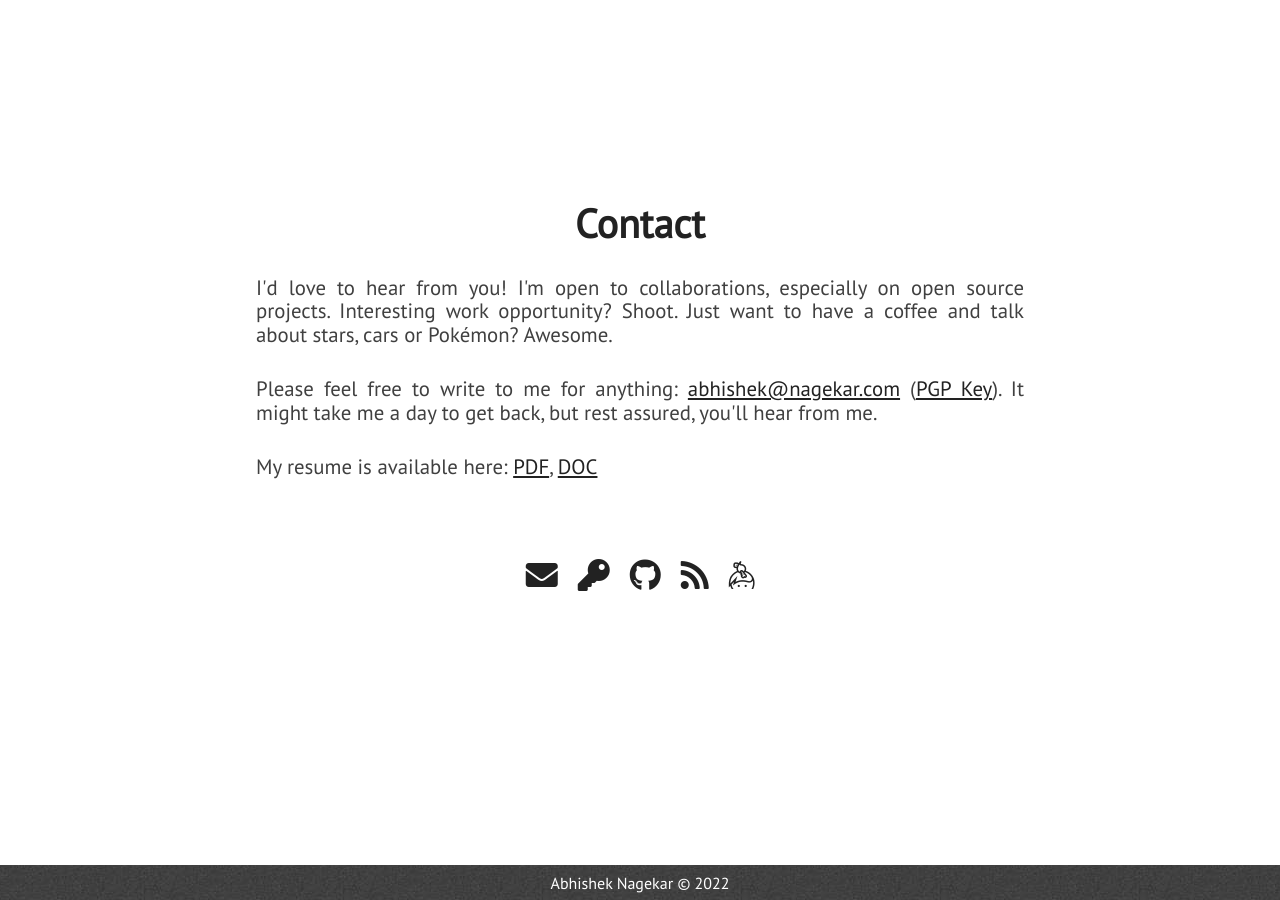
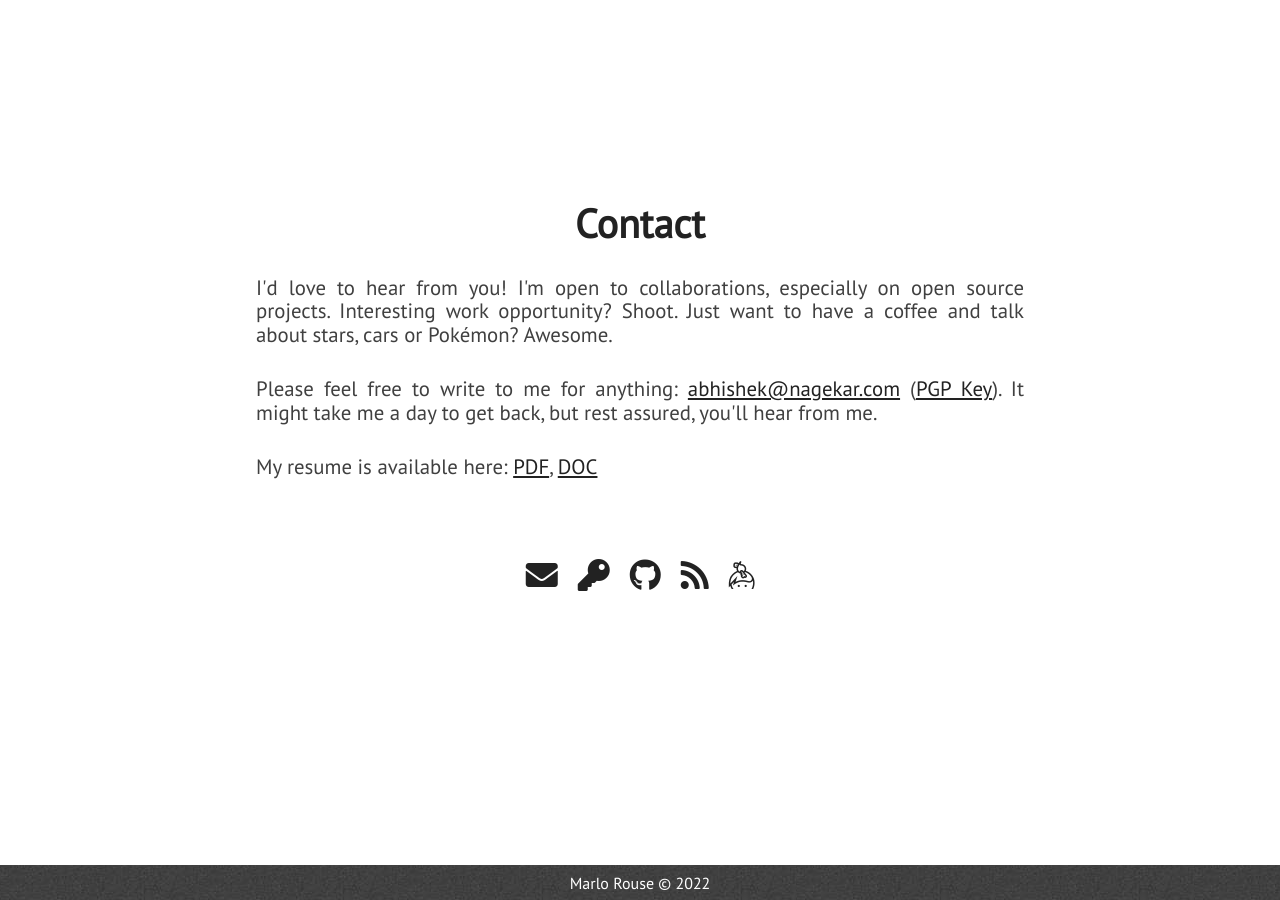
Before and after one commit to Panthers217/portfolio, a Jekyll site: the page built from index.html, in a window 1280 px wide and 900 px high, scrolled down 5081 px. Built offline with Jekyll 4.4.1, drawn with Linux system fonts in a browser that asks for light colours; nearby versions of some CDN libraries; some of the changed text lies outside the part shown.

Commit message:
Cahnged first name in title

```diff
--- a/_config.yml
+++ b/_config.yml
@@ -1,4 +1,4 @@
-title: Abhishek Nagekar
+title: Marlo Rouse
 description: Web & Security Engineer
 site_title: '@abhn - Abhishek Nagekar'
 
```
